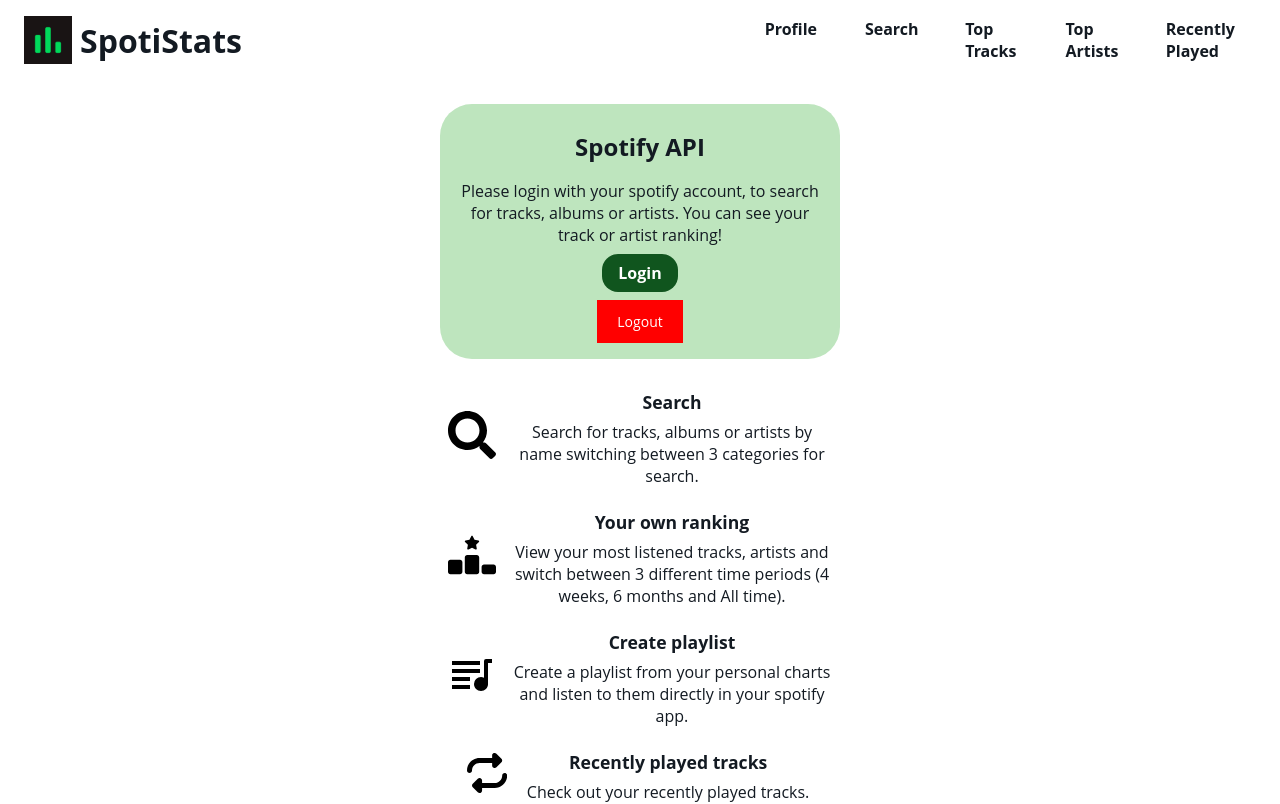
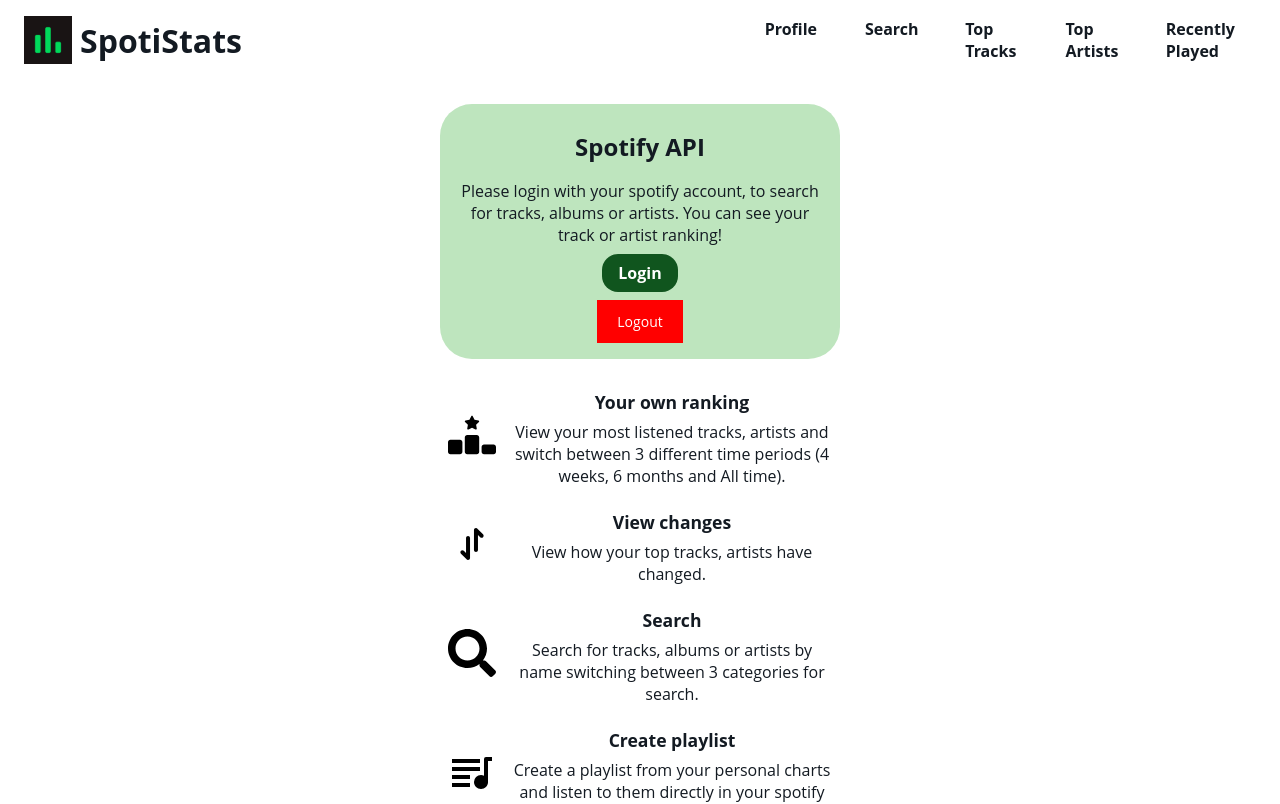
Before and after one commit to EugeneZanevskij/spotify-api, a React (Vite) app in the folder client/: page / in a window 1280 px wide. Shown: the top 804 px of the page. Built offline with nearby package versions, Linux system fonts and the light colour scheme; no server answers.

Commit message:
update(client): update homepageProps const

```diff
--- a/client/src/constants/index.ts
+++ b/client/src/constants/index.ts
@@ -1,5 +1,6 @@
 import { FaSearch } from "react-icons/fa";
 import { FaRankingStar, FaRepeat } from "react-icons/fa6";
+import { CgArrowsExchangeAltV } from "react-icons/cg";
 import { BiSolidPlaylist } from "react-icons/bi";
 import { IconType } from "react-icons";
 import { MdFiberNew } from "react-icons/md";
@@ -13,16 +14,21 @@
 
 export const homepageProps: homepageProp[] = [
   {
+    title: "Your own ranking",
+    description:
+      "View your most listened tracks, artists and switch between 3 different time periods (4 weeks, 6 months and All time).",
+    icon: FaRankingStar,
+  },
+  {
+    title: "View changes",
+    description: "View how your top tracks, artists have changed.",
+    icon: CgArrowsExchangeAltV,
+  },
+  {
     title: "Search",
     description:
       "Search for tracks, albums or artists by name switching between 3 categories for search.",
     icon: FaSearch,
-  },
-  {
-    title: "Your own ranking",
-    description:
-      "View your most listened tracks, artists and switch between 3 different time periods (4 weeks, 6 months and All time).",
-    icon: FaRankingStar,
   },
   {
     title: "Create playlist",
```
